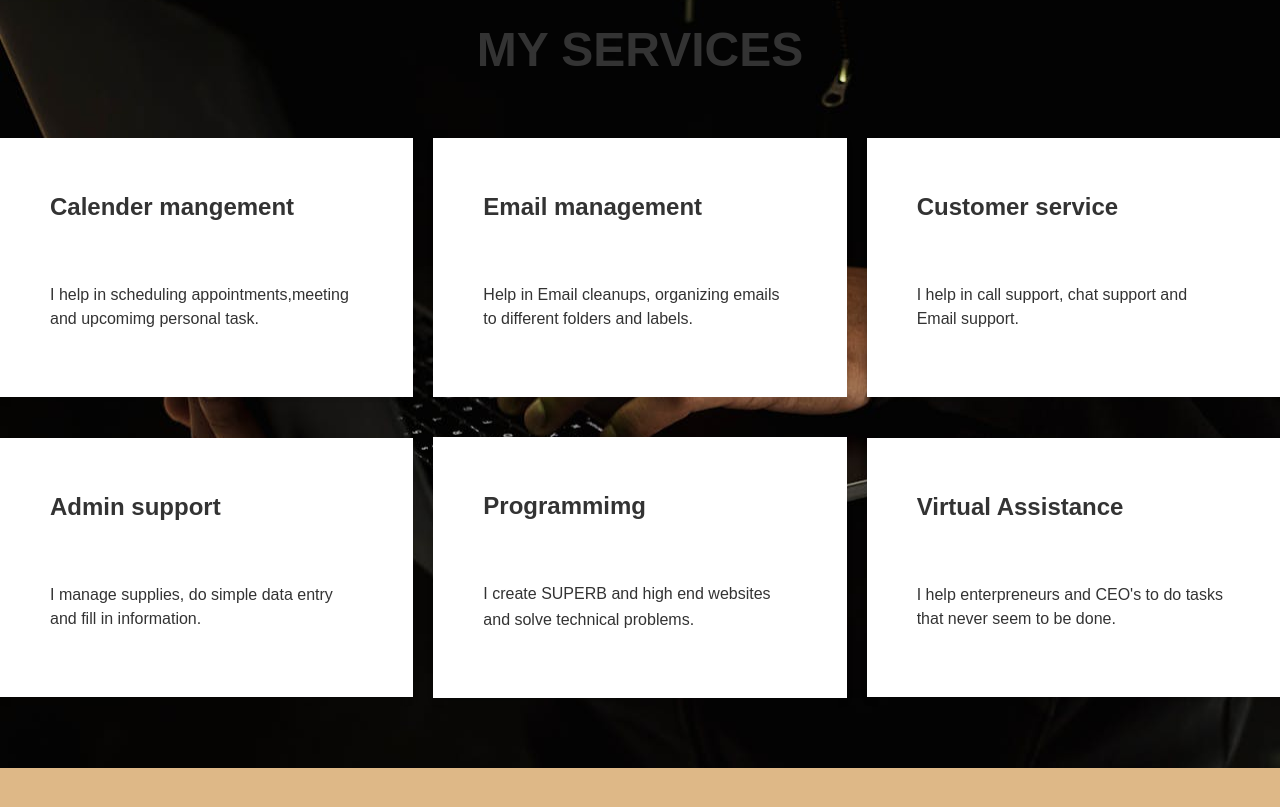
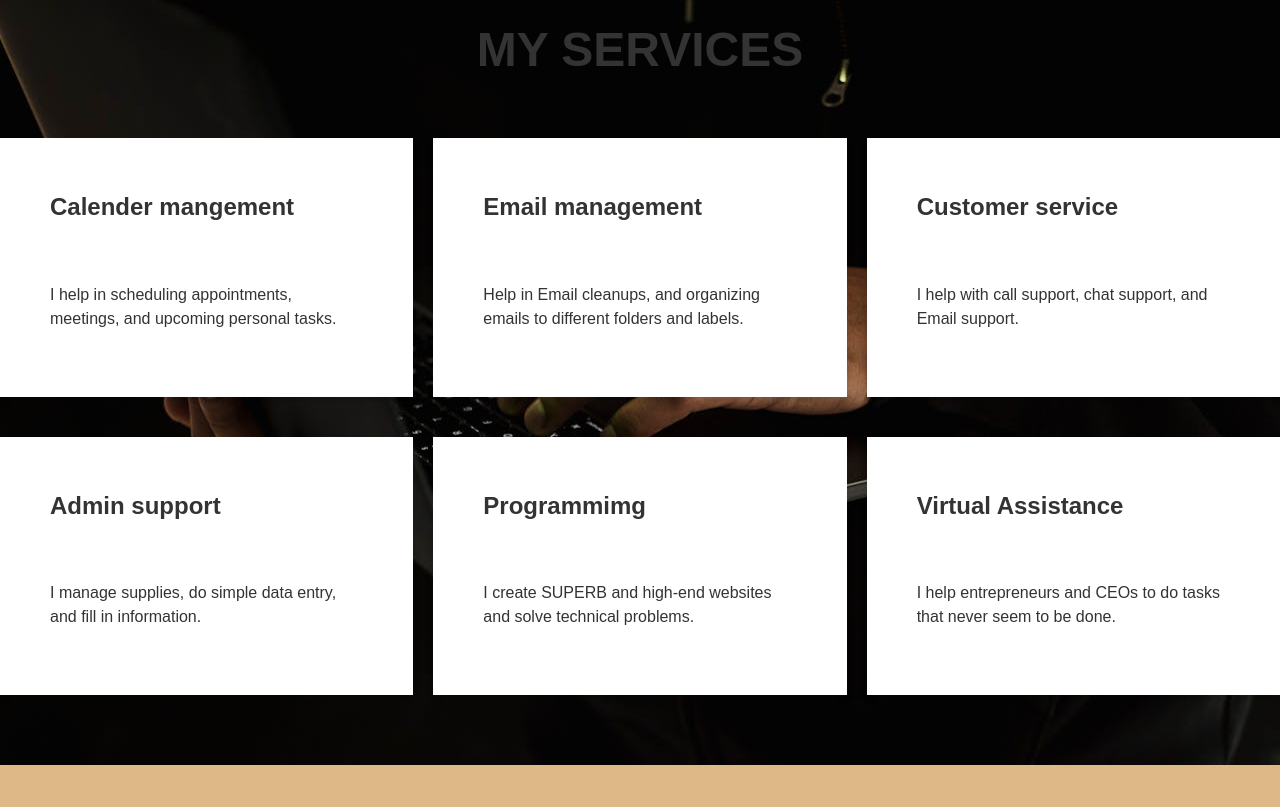
Before and after one commit to Sharonobinda/Project-1, a plain HTML site: page index.html in a window 1280 px wide. Shown: the part 1387-2194 px from the top of the page. Drawn offline with Linux system fonts and the light colour scheme.

Commit message:
Created index.html file

```diff
--- a/index.html
+++ b/index.html
@@ -34,7 +34,7 @@
         </div>
         <div class="description">
 
-        <p>My name is Sharon Obinda.I'm a committed and well-organized freelancer, virtual assistant and a web developer.<br>I'm based in Nairobi,Kenya.I have six years of experience in freelancing and i have worked with various clients<br>helping them with administartive tasks<br>I have aquired skills in web development necessarily to build great and premium websites.
+        <p>My name is Sharon Obinda.I'm a committed and well-organized freelancer, virtual assistant, and web developer.<br>I'm based in Nairobi,Kenya.I have six years of experience in freelancing and i have worked with various clients<br>helping them with administartive tasks<br>I have aquired skills in web development necessarily to build great and premium websites.
      </p>
      <p>In the 8-4-4 education system, I attended Arap Moi Primary School in Keserian. In 2015, I enrolled at Machakos Girls High School.<br>Upon completing my secondary education, I joined the University of Nairobi to pursue a degree in Public Relations.<br>Additionally, I completed an online course in customer service at HubStaff Academy. Driven by my passion for technology,I enrolled at Moringa School to undertake a course in Software Engineering</p>
     </div>
@@ -54,7 +54,7 @@
                 <div class="service-details d-flex">
                     <div class="service-description">
                         <p>
-                            I help in scheduling appointments,meeting and upcomimg personal task.
+                            I help in scheduling appointments, meetings, and upcoming personal tasks.
                         </p>
                     </div>
                 </div>
@@ -67,7 +67,7 @@
                 <div class="service-details d-flex">
                     <div class="service-description">
                         <p>
-                             Help in Email cleanups, organizing emails to different folders and labels.
+                             Help in Email cleanups, and organizing emails to different folders and labels.
                         </p>
                     </div>
                 </div>
@@ -80,7 +80,7 @@
                 <div class="service-details d-flex">
                     <div class="service-description">
                         <p>
-                            I help in call support, chat support and Email support.
+                            I help with call support, chat support, and Email support.
                         </p>
                     </div>
                 </div>
@@ -93,7 +93,7 @@
                 <div class="service-details d-flex">
                     <div class="service-description">
                         <p>
-                            I manage supplies, do simple data entry and fill in information.
+                            I manage supplies, do simple data entry, and fill in information.
                         </p>
                     </div>
                 </div>
@@ -104,9 +104,9 @@
                     <h2>Programmimg</h2>
                 </div>
                 <div class="service-details d-flex">
-                    <div class="sevice-description">
+                    <div class="service-description">
                         <p>
-                           I create SUPERB and high end websites and solve technical problems.
+                           I create SUPERB and high-end websites and solve technical problems.
                         </p>
                     </div>
                 </div>
@@ -119,7 +119,7 @@
                 <div class="service-details d-flex">
                     <div class="service-description">
                         <p>
-                            I help enterpreneurs and CEO's to do tasks that never seem to be done.
+                            I help entrepreneurs and CEOs to do tasks that never seem to be done.
                         </p>
                     </div>
                 </div>
@@ -147,7 +147,7 @@
               <div class="image2">
                 <img src="./images/insta.jpg" alt="insta.jpg">
               </div>
-              <i class="fab fa-instagram fa-2x"></i>
+              <i class="fab fa-Instagram fa-2x"></i>
               <p>@sharon_obinda</p>
             </a>
           </div>
@@ -156,7 +156,7 @@
               <div class="image3">
                 <img src="./images/wh.png" alt="wh.png">
               </div>
-              <i class="fab fa-whatsapp fa-2x"></i>
+              <i class="fab fa-WhatsApp fa-2x"></i>
               <p>+254769 600 939</p>
             </a>
           </div>
```
